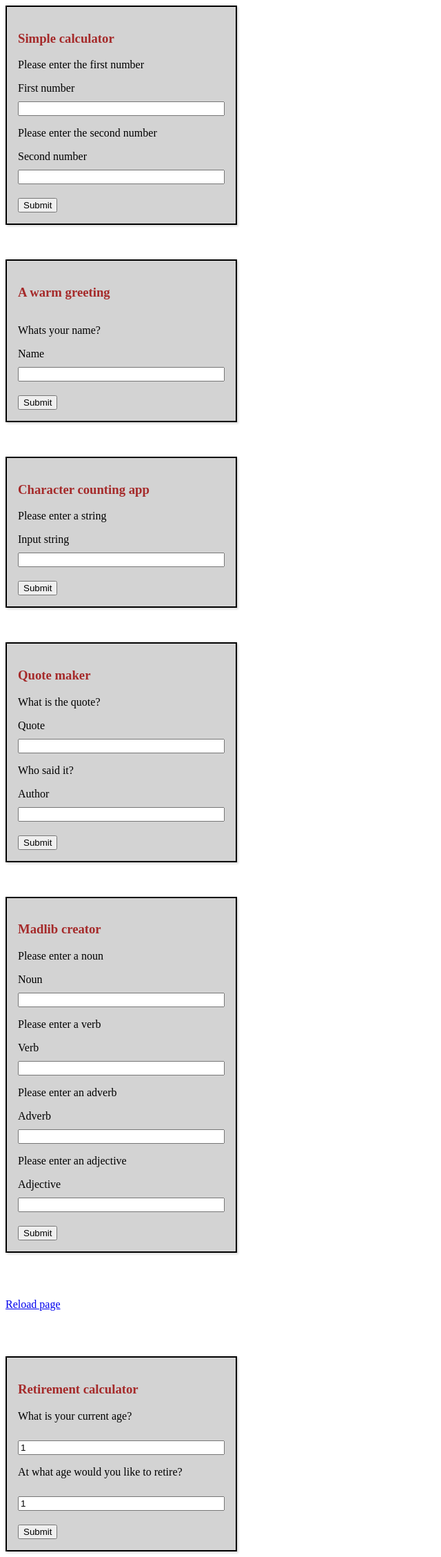
After one commit to jboutos/personal-site, a PHP site: page /projects/php-exercises/index.php in a window 1280 px wide. The commit adds this page. Shown: the whole page at 69% size, without its empty margins (0-640 px from the left). Run offline with PHP 8.4, Linux system fonts and the light colour scheme.

Commit message:
added php practice exercises

```diff
--- a/index.html
+++ b/index.html
@@ -76,14 +76,13 @@
 
 				<h1 class='loud-voice'>My web-dev journey</h1>
 
-				<a href='https://substack.com/@mrmusicvibe?utm_source=user-menu'>My substack</a>
 
-				<h2 class='attention-voice'>Hello, use the header to find out more!</h2>
 
 				<div class='info'>
 					<ul>
 						<li><a href='goals.php'>Goals</a></li>
 						<li><a href='resume.php'>Resume</a></li>
+						<li><a href='https://substack.com/@mrmusicvibe?utm_source=user-menu'>My substack</a></li>
 					</ul>
 				</div>
 
--- a/projects/index.html
+++ b/projects/index.html
@@ -75,6 +75,7 @@
 				<li><a href='grid-practice-layouts/index.php'>Grid practice layouts</a></li>
 				<li><a href='php-madlib/index.php'>Php madlib</a></li>
 				<li><a href='monster-adoption-service/index.php'>Monster adoption service</a></li>
+				<li><a href='php-exercises/index.php'>Php practice</a></li>
 			</ul>
 
 		</main>
--- /dev/null
+++ b/projects/php-exercises/exercise-1/calculator.php
@@ -0,0 +1,81 @@
+<style>
+
+	.field {
+		display: flex;
+		flex-direction: column;
+	}
+
+	form {
+		max-width: 300px;
+		background-color: lightgray;
+		padding: 1em;
+		border: 2px solid black;
+	}
+
+	button[type='submit'] {
+		margin-top: 20px;
+	}
+
+	label {
+		margin-bottom: 10px;
+	}
+
+	h3 {
+		color: brown;
+	}
+
+</style>
+
+<form method='POST'>
+
+	<h3>Simple calculator</h3>
+
+	<?php echo "<p>Please enter the first number</p>"?>
+	<div class='field'>
+		<label>First number</label>
+		<input type='number' name='number1'>
+	</div>
+
+	<?php echo "<p>Please enter the second number</p>"?>
+	<div class='field'>
+		<label>Second number</label>
+		<input type='number' name='number2'>
+	</div>
+
+	<button type='submit' name='calculator-submit'>Submit</button>
+
+</form>
+
+
+
+<?php
+
+if (isset($_POST["calculator-submit"])) {
+
+	if (isset($_POST["number1"])) {
+		$number1 = $_POST["number1"];
+	}
+
+	if (isset($_POST["number2"])) {
+		$number2 = $_POST["number2"];
+	}
+
+	$add = floatval($number1) + floatval($number2);
+	$sub = floatval($number1) - floatval($number2);
+	$mul = floatval($number1) * floatval($number2);
+
+
+
+	echo "$number1 + $number2 equals $add<br>";
+	echo "$number1 - $number2 equals $sub<br>";
+	echo "$number1 * $number2 equals $mul<br>";
+
+	if ($number2 == 0) {
+		$div = "Cannot divide by zero";
+		echo $div;
+	} else {
+		$div = floatval($number1) / floatval($number2);
+		echo "$number1 / $number2 equals $div<br>";
+	}
+}
+?>
--- /dev/null
+++ b/projects/php-exercises/exercise-2/greeting.php
@@ -0,0 +1,57 @@
+<style>
+
+	form {
+		max-width: 300px;
+		background-color: cornflowerblue;
+		padding: 1em;
+		border: 2px solid purple;
+		box-shadow: rgba(0, 0, 0, 0.15) 1.95px 1.95px 2.6px;
+	}
+
+	.field {
+		display: flex;
+		flex-direction: column;
+	}
+
+	label {
+		margin-bottom: 10px;
+	}
+
+	button[type='submit'] {
+		margin-top: 10px;
+	}
+
+</style>
+
+<form method='POST'>
+
+	<h3>A warm greeting</h3>
+
+	<div class='field'>
+		<p>Whats your name?</p>
+		<label>Name</label>
+		<input type='text' name='name'>
+	</div>
+
+	<button type='submit' name='greeting-submit'>Submit</button>
+
+</form>
+
+<?php
+
+if (isset($_POST["greeting-submit"])) {
+	if (isset($_POST["name"])) {
+		$name = $_POST["name"];
+	}
+
+	if (strlen($name) == 0 || is_numeric($name)) {
+		$output = "Invalid name, please try again";
+	} else {
+		$output = "<p>Hello, " . ucfirst($name) . ", nice to meet you!</p>";
+	}
+
+	echo $output;
+}
+
+
+?>
--- /dev/null
+++ b/projects/php-exercises/exercise-3/character-counting.php
@@ -0,0 +1,61 @@
+<style>
+
+	.field {
+		display: flex;
+		flex-direction: column;
+	}
+
+	form {
+		max-width: 300px;
+		background-color: lightgray;
+		padding: 1em;
+		border: 2px solid black;
+	}
+
+	button[type='submit'] {
+		margin-top: 20px;
+	}
+
+	label {
+		margin-bottom: 10px;
+	}
+
+	h3 {
+		color: brown;
+	}
+
+</style>
+
+<form method='POST'>
+
+	<h3>Character counting app</h3>
+	<p>Please enter a string</p>
+	<div class='field'>
+		<label>Input string</label>
+		<input type='text' name='input'>
+	</div>
+
+	<button type='submit' name='character-submit'>Submit</button>
+
+</form>
+
+<?php
+
+	if (isset($_POST["character-submit"])) {
+		if (isset($_POST["input"])) {
+			$text = $_POST["input"];
+		}
+
+		if (strlen($text) == 0) {
+			$output = "<p>Please enter a valid string";
+		} else {
+			$output = "<p>" . $text . " has " . strlen($text) . " characters.</p>";
+		}
+
+		echo $output;
+
+	}
+
+
+
+?>
--- /dev/null
+++ b/projects/php-exercises/exercise-4/quote-maker.php
@@ -0,0 +1,74 @@
+<style>
+
+	.field {
+		display: flex;
+		flex-direction: column;
+	}
+
+	form {
+		max-width: 300px;
+		background-color: lightgray;
+		padding: 1em;
+		border: 2px solid black;
+	}
+
+	button[type='submit'] {
+		margin-top: 20px;
+	}
+
+	label {
+		margin-bottom: 10px;
+	}
+
+	h3 {
+		color: brown;
+	}
+
+</style>
+
+<form method='POST'>
+
+	<h3>Quote maker</h3>
+	<p>What is the quote?</p>
+
+	<div class='field'>
+		<label>Quote</label>
+		<input type='text' name='quote'>
+	</div>
+
+	<p>Who said it?</p>
+
+	<div class='field'>
+		<label>Author</label>
+		<input type='text' name='author'>
+	</div>
+
+	<button type='submit' name='quote-submit'>Submit</button>
+
+</form>
+
+<?php
+
+	if (isset($_POST['quote-submit'])) {
+
+		if (isset($_POST['quote'])) {
+			$quote = $_POST['quote'];
+		}
+
+		if (isset($_POST['author'])) {
+			$author = $_POST['author'];
+		}
+
+		if (strlen($quote) == 0 || strlen($author) == 0 || is_numeric($quote) || is_numeric($author)) {
+			$output = "Please enter a valid author/quote";
+		} else {
+			$output = "<p>" . $author . " says, \"" . $quote . "\"</p>";
+		}
+
+		echo $output;
+
+	}
+
+
+
+?>
--- /dev/null
+++ b/projects/php-exercises/exercise-5/madlib-creator.php
@@ -0,0 +1,100 @@
+<style>
+
+	.field {
+		display: flex;
+		flex-direction: column;
+	}
+
+	form {
+		max-width: 300px;
+		background-color: lightgray;
+		padding: 1em;
+		border: 2px solid black;
+	}
+
+	button[type='submit'] {
+		margin-top: 20px;
+	}
+
+	label {
+		margin-bottom: 10px;
+	}
+
+	h3 {
+		color: brown;
+	}
+
+	span {
+		font-size: 20px;
+		color: green;
+	}
+
+</style>
+
+<form method='POST'>
+
+	<h3>Madlib creator</h3>
+	<p>Please enter a noun</p>
+
+	<div class='field'>
+		<label>Noun</label>
+		<input type='text' name='noun'>
+	</div>
+
+	<p>Please enter a verb</p>
+
+	<div class='field'>
+		<label>Verb</label>
+		<input type='text' name='verb'>
+	</div>
+
+	<p>Please enter an adverb</p>
+
+	<div class='field'>
+		<label>Adverb</label>
+		<input type='text' name='adverb'>
+	</div>
+
+	<p>Please enter an adjective</p>
+
+	<div class='field'>
+		<label>Adjective</label>
+		<input type='text' name='adjective'>
+	</div>
+
+	<button type='submit' name='madlib-submit'>Submit</button>
+
+</form>
+
+<?php
+
+	if (isset($_POST['madlib-submit'])) {
+
+		if (isset($_POST['noun'])) {
+			$noun = $_POST['noun'];
+		}
+
+		if (isset($_POST['verb'])) {
+			$verb = $_POST['verb'];
+		}
+
+		if (isset($_POST['adverb'])) {
+			$adverb = $_POST['adverb'];
+		}
+
+		if (isset($_POST['adjective'])) {
+			$adjective = $_POST['adjective'];
+		}
+
+		if (strlen($noun) == 0 || strlen($verb) == 0 || strlen($adverb) == 0 || strlen($adjective) == 0  ||
+				is_numeric($noun) || is_numeric($verb) || is_numeric($adverb) || is_numeric($adjective)) {
+			$output = "Please enter valid values";
+		} else {
+			$output = "<p>The " . "<span><em>" . strtolower($adjective) . "</em></span>" . " " . "<span><em>" . strtolower($noun) . "</em></span>" . " decided to " . "<span><em>" . strtolower($verb) . "</em></span>" . " " . "<span><em>" . strtolower($adverb) . "</em></span>" . " into the void.</p>";
+		}
+
+		echo $output;
+
+	}
+
+?>
--- /dev/null
+++ b/projects/php-exercises/exercise-6/retirement-calculator.php
@@ -0,0 +1,95 @@
+<style>
+
+	.field {
+		display: flex;
+		flex-direction: column;
+	}
+
+	form {
+		max-width: 300px;
+		background-color: lightgray;
+		padding: 1em;
+		border: 2px solid black;
+	}
+
+	button[type='submit'] {
+		margin-top: 20px;
+	}
+
+	label {
+		margin-bottom: 10px;
+	}
+
+	h3 {
+		color: brown;
+	}
+
+</style>
+
+<?php
+$age = 1;
+$retirement_Age = 1;
+?>
+
+<a href="?">
+	<p>Reload page</p>
+</a>
+
+<form method='POST'>
+
+	<h3>Retirement calculator</h3>
+	<p>What is your current age?</p>
+
+	<div class='field'>
+		<label></label>
+		<input type='number' name='age' value='<?=$age?>' min='1'>
+	</div>
+
+	<p>At what age would you like to retire?</p>
+
+	<div class='field'>
+		<label></label>
+		<input type='number' name='retirement-age' value='<?=$retirement_Age?>' min='1'>
+	</div>
+
+	<button type='submit' name='retirement-submit'>Submit</button>
+
+</form>
+
+
+<?php
+
+	if (isset($_POST['retirement-submit'])) {
+
+		if (isset($_POST['age'])) {
+			$age = $_POST['age'];
+		}
+
+		if (isset($_POST['retirement-age'])) {
+			$retirement_Age = $_POST['retirement-age'];
+		}
+
+		if (!is_numeric($age) || !is_numeric($retirement_Age)) {
+        echo "<p>Please enter numbers in both fields.</p>";
+        exit;
+    	}
+
+		$year = date("Y");
+		$years_Remaining = $retirement_Age - $age;
+		$year_Of_Retirement = $year + $years_Remaining;
+
+		if ( $years_Remaining <= 0) {
+			$output = "<p>You can already retire!</p>";
+			echo $output;
+		} else {
+			$output = "<p>You have " . $years_Remaining . " years left until you can retire.<br>It's " . $year . ", so you can retire in " . $year_Of_Retirement . ".";
+			echo $output;
+
+			$myAudioFile = "exercise-6/sounds/losing-horn-313723.mp3";
+			echo '<audio autoplay="true" style="display:none;">
+         		<source src="'.$myAudioFile.'" type="audio/mp3">
+      			</audio>';
+		}
+	}
+
+?>
--- /dev/null
+++ b/projects/php-exercises/index.php
@@ -0,0 +1,32 @@
+<!doctype html>
+<html lang='en'>
+	<head>
+		<meta charset='utf-8'>
+		<title>Php practice</title>
+		<meta name='viewport' content='width=device-width, initial-scale=1'>
+		<meta name='description' content='A compilation of layouts'>
+		<meta property='og:image' content='[[meta image source]]'>
+
+		<style>
+
+			inner-column {
+				display: flex;
+				flex-direction: column;
+				gap: 50px;
+			}
+
+		</style>
+	</head>
+	<body>
+		<partials>
+			<inner-column>
+				<?php include('exercise-1/calculator.php') ?>
+				<?php include('exercise-2/greeting.php') ?>
+				<?php include('exercise-3/character-counting.php') ?>
+				<?php include('exercise-4/quote-maker.php') ?>
+				<?php include('exercise-5/madlib-creator.php') ?>
+				<?php include('exercise-6/retirement-calculator.php') ?>
+			</inner-column>
+		</partials>
+	</body>
+</html>
--- a/resume.php
+++ b/resume.php
@@ -32,10 +32,16 @@
 
 		.profile img {
 			width: 150px;
+
+			margin-top: 26px;
 		}
 
 		.contact img {
 			width: 20px;
+		}
+
+		right-panel {
+			padding: 1em;
 		}
 
 		left-panel {
--- a/style.css
+++ b/style.css
@@ -7,7 +7,9 @@ body {
 	box-sizing: border-box;
 	max-width: 900px;
 
-	margin: 2.5em 0 0 4em;
+	@media (min-width: 700px) {
+		margin: 2.5em 0 0 4em;
+	}
 }
 
 .calm-voice, .loud-voice, .attention-voice{
```
Also changed, not shown: projects/php practice/index.php (+75 -33 lines), projects/php-madlib/index.php (+4 -6 lines), 1 other file.
